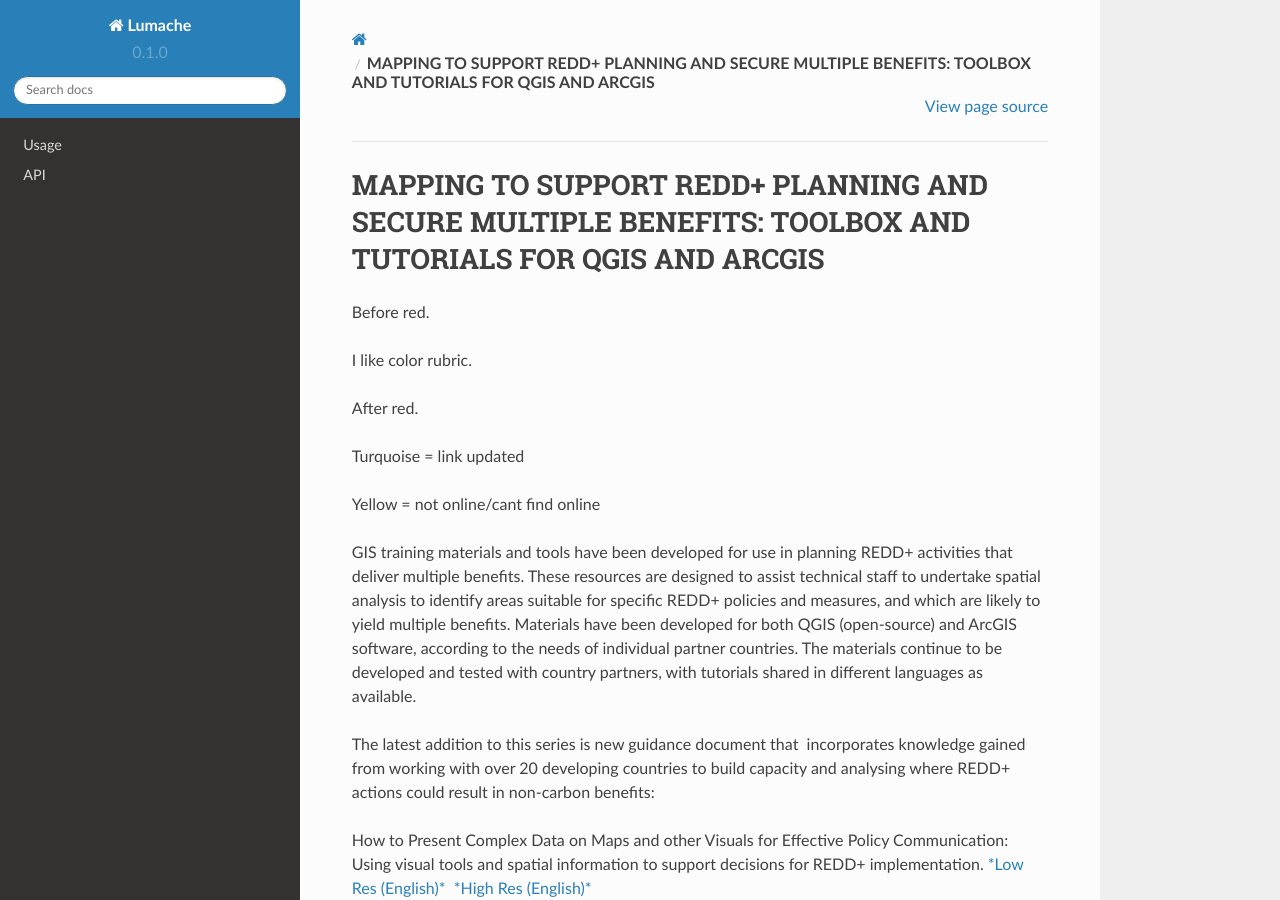
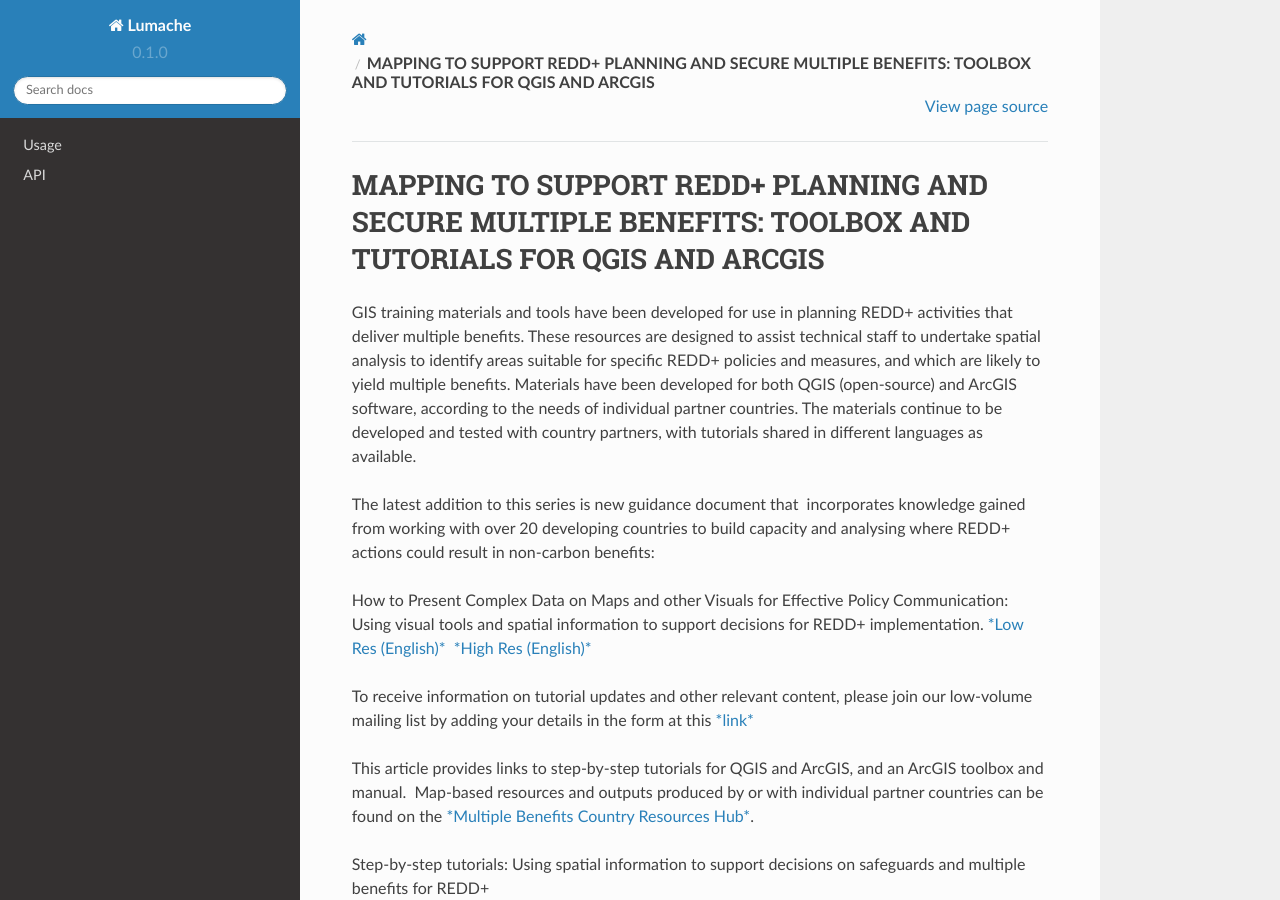
Before and after one commit to corinnar/GIS_tutorials, a Sphinx documentation site: the page built from docs/source/GIS_TOOLS_PAGE.rst, in a window 1280 px wide and 900 px high. Built offline with Sphinx 7.4.7 and the Read the Docs theme 2.0.0, drawn with Linux system fonts in a browser that asks for light colours.

Commit message:
Update GIS_TOOLS_PAGE.rst

```diff
--- a/docs/source/GIS_TOOLS_PAGE.rst
+++ b/docs/source/GIS_TOOLS_PAGE.rst
@@ -1,18 +1,6 @@
 ==============================================================================================================
 **MAPPING TO SUPPORT REDD+ PLANNING AND SECURE MULTIPLE BENEFITS: TOOLBOX AND TUTORIALS FOR QGIS AND ARCGIS**
 ==============================================================================================================
-
-Before red.
-
-.. role:: rubric
-
-I like color :rubric:`rubric`.
-
-After red.
-
-Turquoise = link updated
-
-Yellow = not online/cant find online
 
 GIS training materials and tools have been developed for use in planning
 REDD+ activities that deliver multiple benefits. These resources are
```
